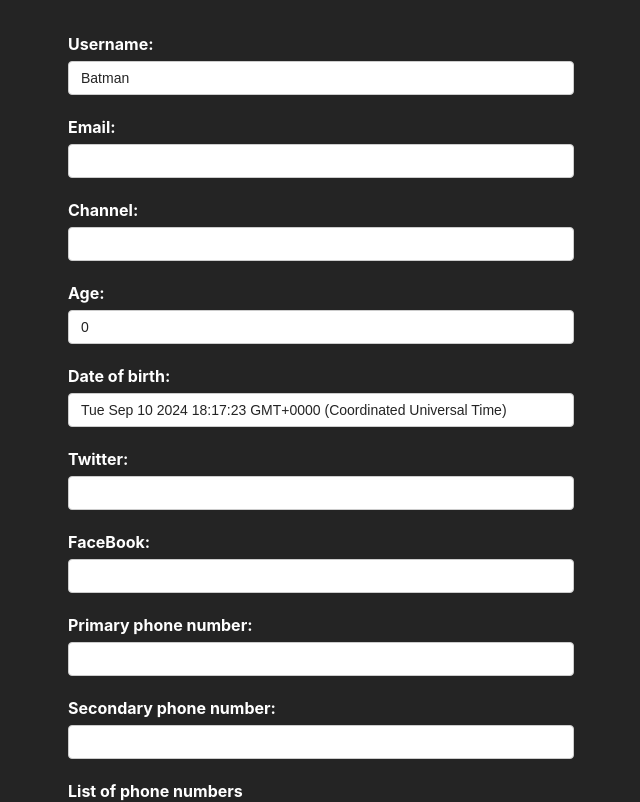
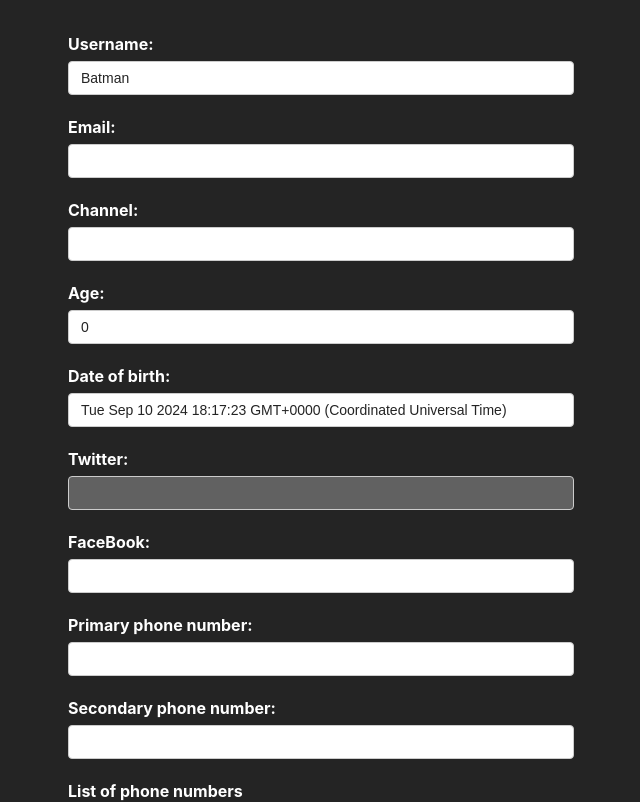
Before and after one commit to IT-S-ACE/React-Form-Hook-App, a React (Vite) app: page / in a window 1280 px wide. Shown: the top 802 px of the page, without its empty margins (319-959 px from the left). Built offline with nearby package versions, Linux system fonts and the light colour scheme.

Commit message:
- Disabling Fields

```diff
--- a/src/components/MainForm.tsx
+++ b/src/components/MainForm.tsx
@@ -184,7 +184,10 @@ export const MainForm = () => {
           <input
             type="text"
             id='twitter'
-            {...register("social.twitter")} />
+            {...register("social.twitter", {
+              disabled : watch("channel") === '', // if channel is empty then it will still be disabled else it will not
+              required: "Enter Twitter Profile"
+            })} />
         </div>
 
         <div className='form-control'>
```
